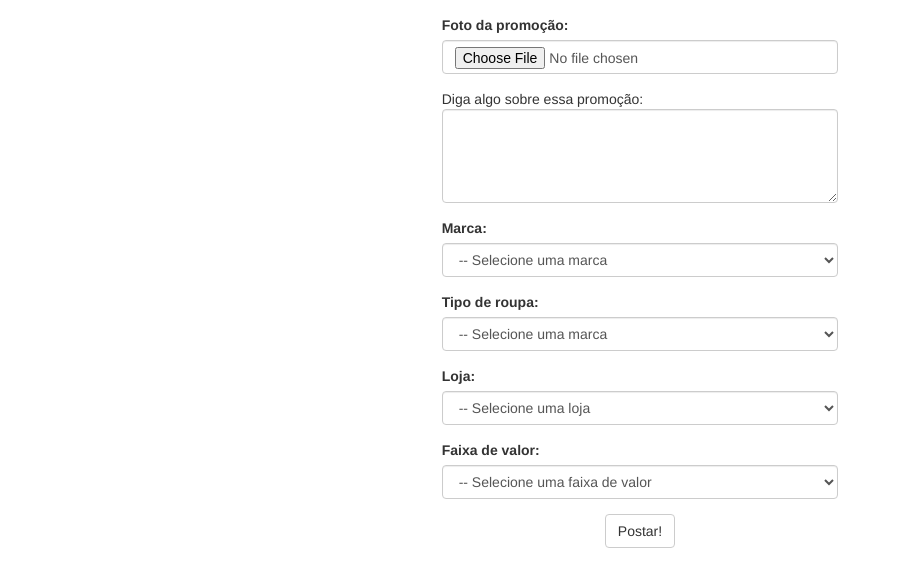
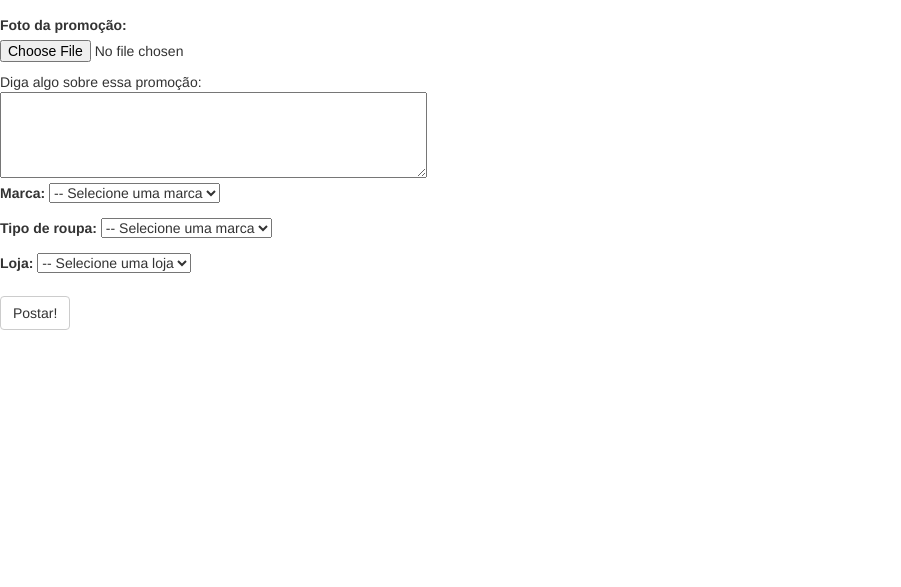
Before and after one commit to deadkff01/shareprice, a PHP site: page /nova_postagem.php in a window 1280 px wide. Shown: the part 85-672 px from the top of the page, without its empty margins (0-901 px from the left). Run offline with PHP 8.4, Linux system fonts and the light colour scheme; tables that the repository leaves empty or names only in its code hold one stand-in row (values such as "Sample post"); some libraries are stand-ins or nearby versions.

Commit message:
Revert "Adicionado o campo de preço e ajustado o layout do site"
This reverts commit 05d42d63f3cf8bf1a5e6b7433ea7109fe04ba18f.

```diff
--- a/view/nova_postagem.php
+++ b/view/nova_postagem.php
@@ -38,29 +38,21 @@ include "../controller/DatabaseConnection.php";
 			nova_postagem.id_loja.focus();
 			return false;
 		}
-		if (document.nova_postagem.id_valor.value == "0"){
-			alert("Por favor, selecione uma faixa de preço.");
-			nova_postagem.id_valor.focus();
-			return false;
-		}
 		return true;
 	}
 </script>
 </head>
 <body>
-<div class="col-md-4 col-md-offset-4">
 <form name ="nova_postagem" action="../controller/NewPostController.php" method="post" enctype="multipart/form-data" onsubmit="return valida_campos(this);">
-<div class="form-group">
+<p>
 <label>Foto da promoção:</label>
-	<input type="file" name="foto" class="form-control">
-</div>
-<div class="form-group">
+<input type="file" name="foto">
+</p>
 Diga algo sobre essa promoção:<br>
-	<textarea name = "conteudo" rows="4" cols="50" class="form-control"></textarea>
-</div>
-<div class="form-group">
+<textarea name = "conteudo" rows="4" cols="50" ></textarea>
+<p>
 <label>Marca:</label>
-	<select name="id_marca" class="form-control">
+<select name="id_marca">
 	<?php
 	// Carrega combo  de marcas
 	$itens_marcas = "<option value='0' >-- Selecione uma marca</option><br/>";
@@ -72,10 +64,10 @@ include "../controller/DatabaseConnection.php";
 	print $itens_marcas;
 	?>
 </select>
-</div>
-<div class="form-group">
+</p>
+<p>
 <label>Tipo de roupa:</label>
-	<select name="id_vestuario" class="form-control">
+<select name="id_vestuario">
 	<?php
 	// Carrega combo  de vestuario
 	$itens_vestuarios = "<option value='0' >-- Selecione uma marca</option><br/>";
@@ -87,10 +79,10 @@ include "../controller/DatabaseConnection.php";
 	print $itens_vestuarios;
 	?>
 </select>
-</div>
-<div class="form-group">
+</p>
+<p>
 <label>Loja:</label>
-	<select name="id_loja" class="form-control">
+<select name="id_loja">
 	<?php
 	// Carrega combo  de lojas
 	$itens_lojas = "<option value='0' >-- Selecione uma loja</option><br/>";
@@ -102,25 +94,8 @@ include "../controller/DatabaseConnection.php";
 	print $itens_lojas;
 	?>
 </select>
-</div>
-<div class="form-group">
-	<label>Faixa de valor:</label>
-	<select name="id_valor" class="form-control">
-	<?php
-	// Carrega combo  de valores
-	$itens_valores = "<option value='0' >-- Selecione uma faixa de valor</option><br/>";
-	$sql_valores = "SELECT * FROM valores order by id_valor";
-	$rs_valores = mysql_query($sql_valores,$conexao);
-	while ($reg_valores = mysql_fetch_array($rs_valores)){
-	$itens_valores = $itens_valores . "<option value='" . $reg_valores['id_valor'] . "'>" . $reg_valores['faixa_valor'] . "</option><br/>";
-	}
-	print $itens_valores;
-	?>
-	</select>
-</div>
-<div class="form-group">
-	<button type="submit" class="btn btn-default center-block">Postar!</button>
-</div>
+</p>
+<button type="submit" class="btn btn-default navbar-btn">Postar!</button>
 </form>
 </body>
 </html>
```
Also changed, not shown: controller/NewPostController.php (+5 -3 lines), util/css/postagem.css (added, +11 -0 lines), view/inicial.php (+4 -6 lines). Lines whose indentation alone changed are shown as unchanged.
